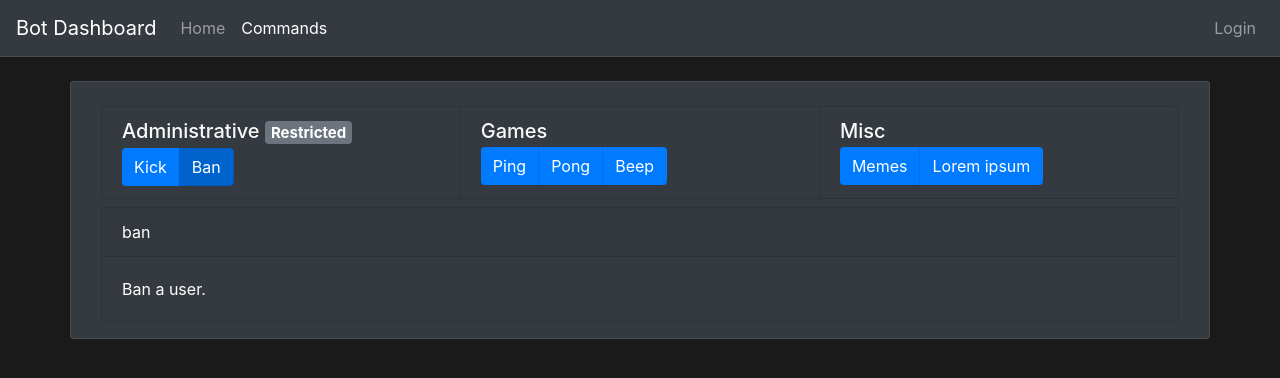
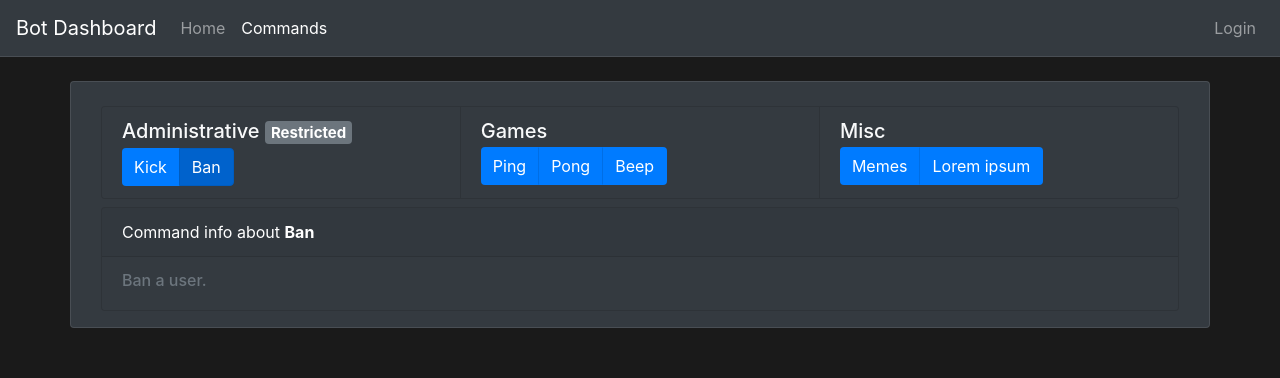
Before and after one commit to Danktuary/discord-bot-dashboard, a Vue app: page /commands/ban in a window 1280 px wide. Shown: the top 378 px of the page. Built offline with nearby package versions, Linux system fonts and the light colour scheme.

Commit message:
Update Command view, add command examples

```diff
--- a/src/views/Command.vue
+++ b/src/views/Command.vue
@@ -1,18 +1,32 @@
 <template>
 	<transition name="fade" mode="out-in">
 		<div id="command" :key="$route.params.command">
-			<b-card :header="command.name" class="bg-dark">
-				{{ command.description }}
+			<b-card
+				class="bg-dark"
+			>
+				<template slot="header">
+					Command info about <strong>{{ command.displayName }}</strong>
+				</template>
+				<b-card-sub-title>{{ command.description }}</b-card-sub-title>
+				<div v-if="command.examples && command.examples.length">
+					<command-example
+						v-for="(example, index) in command.examples"
+						:key="`example-${index}`"
+						:example="example"
+					/>
+				</div>
 			</b-card>
 		</div>
 	</transition>
 </template>
 
 <script>
+import CommandExample from './CommandExample.vue';
 import commands from '@/data/commands.js';
 
 export default {
 	name: 'Command',
+	components: { CommandExample },
 	computed: {
 		command() {
 			return commands.find(cmd => cmd.name === this.$route.params.command);
--- /dev/null
+++ b/src/views/CommandExample.vue
@@ -0,0 +1,14 @@
+<template>
+	<div>
+		Input: {{ example.input }}
+		<br />
+		Output: {{ example.output }}
+	</div>
+</template>
+
+<script>
+export default {
+	name: 'CommandExample',
+	props: { example: Object },
+};
+</script>
```
